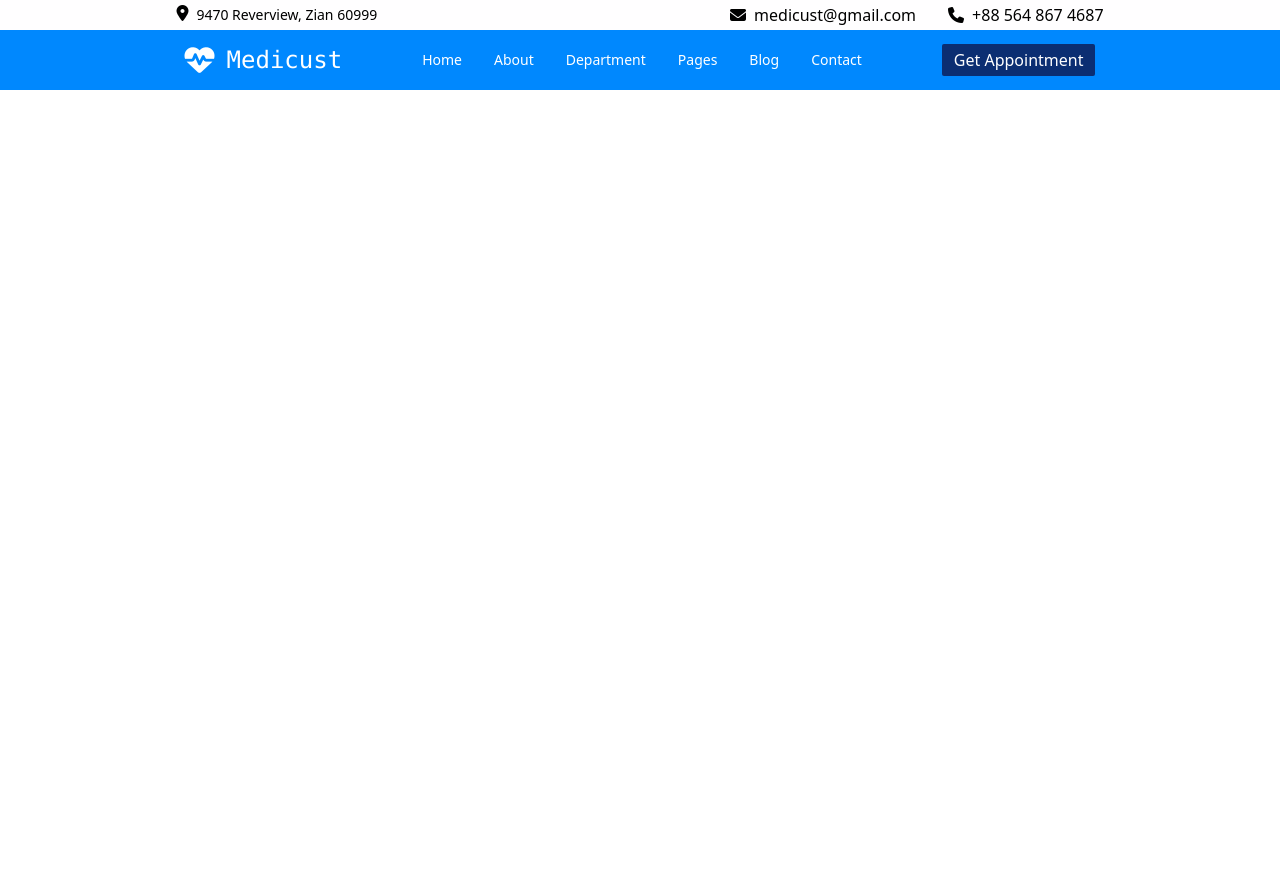
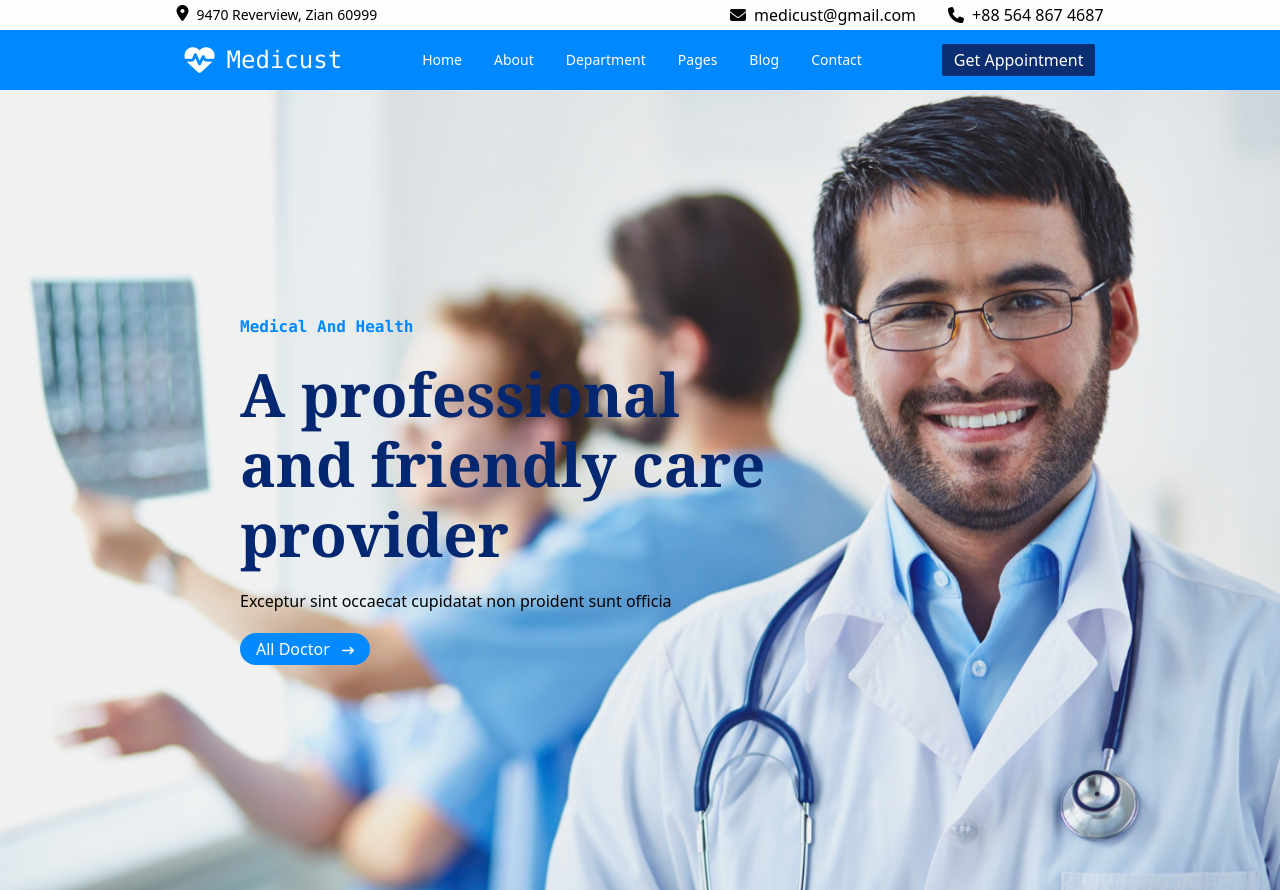
Before and after one commit to Emam-Bokhari/CodeCanvas, a website: page src/index.html in a window 1280 px wide. Before the commit the page ends 800 px from the top, so only its background shows below. Drawn offline with Linux system fonts and the light colour scheme.

Commit message:
add banner image,All Doctor button and text description

```diff
--- a/src/index.html
+++ b/src/index.html
@@ -71,8 +71,29 @@
         </nav>
         <!-- End Navbar -->
 
+        <!-- Start Banner -->
+        <div class="relative flex items-center">
+            <div class="absolute space-y-5 ml-32 lg:ml-60  ">
+                <h2 class="text-[#0088fe] font-bold font-mono">Medical And Health</h2>
+                <p
+                    class="text-4xl lg:text-6xl  text-[#032871] font-bold font-serif  w-[280px] lg:w-[550px] leading-10 lg:leading-[70px]   ">
+                    A professional and friendly care provider</p>
+                <p class="text-black text-[12px] lg:text-base">Exceptur sint occaecat cupidatat non proident sunt
+                    officia</p>
+                <!-- Button -->
+                <button class="bg-[#038aff] px-4 py-1 text-white font-light rounded-full ">All Doctor
+                    <i class="fa-solid fa-arrow-right-long text-[12px] ml-2"></i></button>
+            </div>
+            <!-- Banner Image -->
+            <img class="w-full h-[500px] lg:h-[800px] object-cover" src="../assets/image/581.jpg" alt="">
+        </div>
+
+        <!-- End Banner -->
+
     </header>
     <!-- ==========End Header========== -->
+
+
 </body>
 
 </html>
```
Also changed, not shown: assets/image/581.jpg (added), src/output.css.
